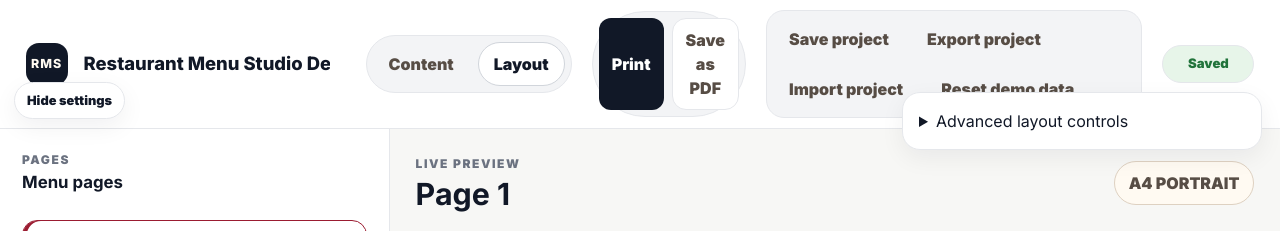
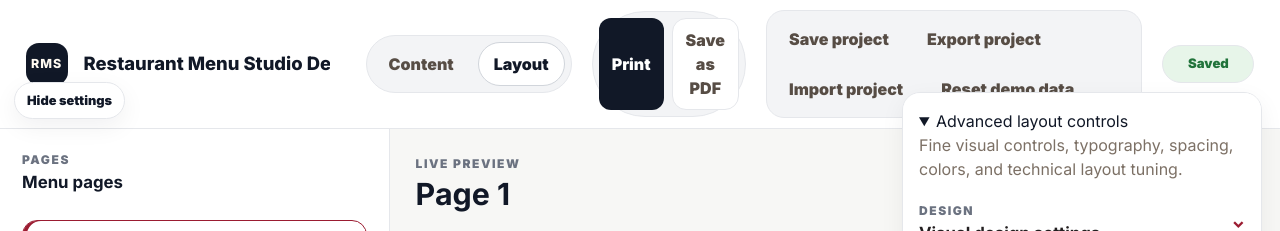
Before and after one commit to sheeeenson/print_menu, a React (Vite) app: page / in a window 1280 px wide. Shown: the top 231 px of the page. Built offline with nearby package versions, Linux system fonts and the light colour scheme.

Commit message:
Move advanced controls to static right panel

```diff
--- a/src/components/LayoutPrintSection.jsx
+++ b/src/components/LayoutPrintSection.jsx
@@ -42,6 +42,7 @@ export function LayoutPrintSection({ project, actions }) {
         {fitWarning ? <div className="panel-fit-warning" role="alert">{fitWarning}</div> : null}
         <PageList project={project} actions={actions} onSelectPage={selectPageFromList} />
         {selectedPage ? <PageSettingsPanel page={selectedPage} actions={actions} /> : null}
+        {selectedPage ? <PageContentSelector project={project} page={selectedPage} actions={actions} /> : null}
         {selectedPage ? (
           <LayoutPrintControls
             page={selectedPage}
@@ -51,18 +52,19 @@ export function LayoutPrintSection({ project, actions }) {
             selectedDish={selectedPreviewDish}
           />
         ) : null}
-        {selectedPage ? <PageContentSelector project={project} page={selectedPage} actions={actions} /> : null}
         {selectedPage ? <HeaderSettingsPanel page={selectedPage} actions={actions} /> : null}
         {selectedPage ? <FooterSettingsPanel page={selectedPage} actions={actions} /> : null}
-        {selectedPage ? (
-          <details className="panel-section advanced-layout-section">
+      </aside>
+      {selectedPage ? <PagePreview project={previewProject} page={selectedPage} selectedPreviewDishId={selectedPreviewDishId} onSelectPreviewDish={setSelectedPreviewDishId} onResizePreviewDish={actions.updateSelectedPageItemPlacement} /> : <div className="empty-state">Add a page to preview your menu.</div>}
+      {selectedPage ? (
+        <aside className="advanced-admin-panel" aria-hidden={isAdminCollapsed}>
+          <details className="panel-section advanced-layout-section" open>
             <summary>Advanced layout controls</summary>
-            <p className="muted-text">Legacy grid, fitting, typography, and technical fit-all controls remain available here.</p>
+            <p className="muted-text">Fine visual controls, typography, spacing, colors, and technical layout tuning.</p>
             <DesignControls page={selectedPage} actions={actions} />
           </details>
-        ) : null}
-      </aside>
-      {selectedPage ? <PagePreview project={previewProject} page={selectedPage} selectedPreviewDishId={selectedPreviewDishId} onSelectPreviewDish={setSelectedPreviewDishId} onResizePreviewDish={actions.updateSelectedPageItemPlacement} /> : <div className="empty-state">Add a page to preview your menu.</div>}
+        </aside>
+      ) : null}
       {isPdfModalOpen ? <SavePdfModal onCancel={() => setIsPdfModalOpen(false)} onConfirm={confirmSaveAsPdf} /> : null}
     </section>
   );
```
